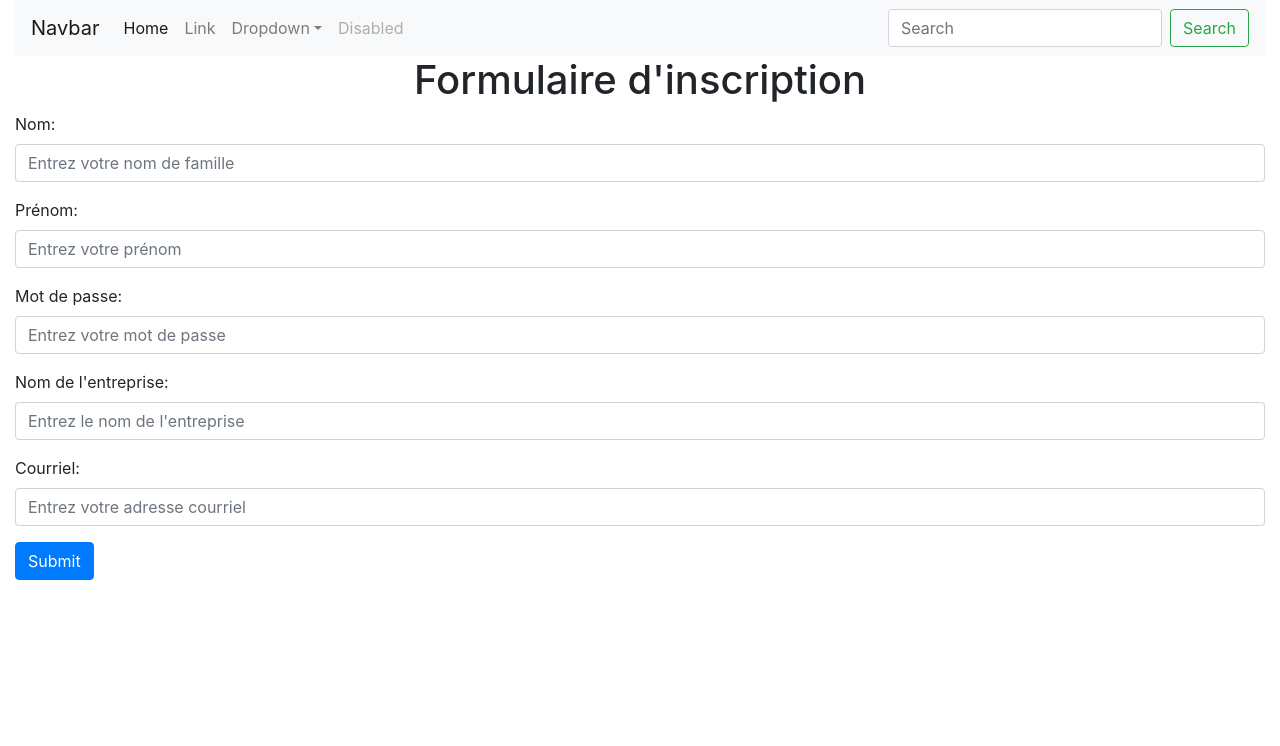
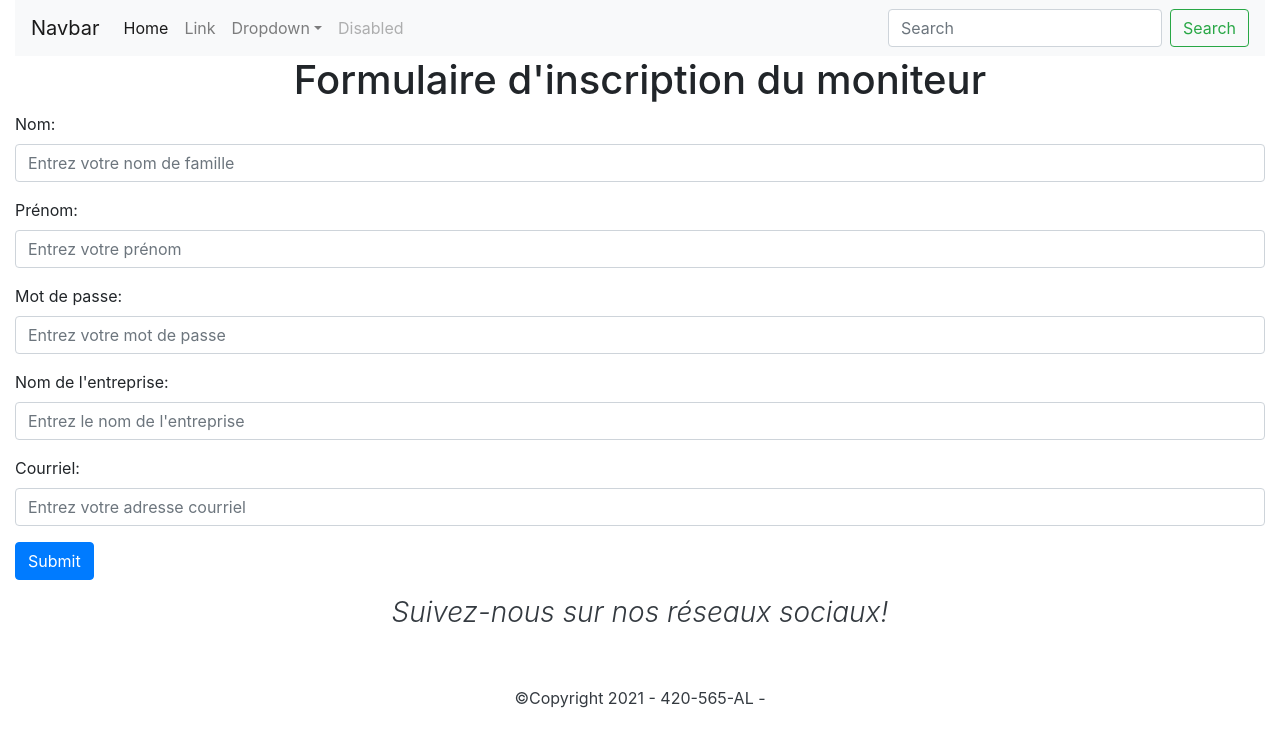
Before and after one commit to NicolasH-L/420-565-A21_ProjetIntegre_Equipe2, a React (Create React App) app in the folder Projet_Integre_Equipe2/src/main/resources/projet_integre_equipe2/: page / in a window 1280 px wide. Shown: the top 746 px of the page. Built offline with nearby package versions, Linux system fonts and the light colour scheme.

Commit message:
Ajout du footer

```diff
--- a/Projet_Integre_Equipe2/src/main/resources/projet_integre_equipe2/src/App.js
+++ b/Projet_Integre_Equipe2/src/main/resources/projet_integre_equipe2/src/App.js
@@ -2,12 +2,14 @@ import './App.css';
 import MonitorRegistration from './components/MonitorRegistration';
 import NavbarHead from './components/NavbarHead';
 import StudentRegistration from './components/StudentRegistration';
+import Footer from './components/Footer';
 
 function App() {
   return (
     <div class="container-fluid">
       <NavbarHead/>
       <MonitorRegistration/>
+      <Footer/>
     </div>
   );
 }
--- /dev/null
+++ b/Projet_Integre_Equipe2/src/main/resources/projet_integre_equipe2/src/components/Footer.js
@@ -0,0 +1,21 @@
+import React from 'react'
+
+const Footer = () => {
+    return (
+        <footer className="Footer">
+            <div className="container">
+                <div className="row">
+                    <div className="col text-center">
+                        <h3 className="text-dark font-weight-light font-italic p-3 mb-3">Suivez-nous sur nos réseaux sociaux!</h3>
+                        <div>
+                            <p className="text-dark py-4 m-0">&copy;Copyright 2021 - 420-565-AL -
+                            </p>
+                        </div>
+                    </div>
+                </div>
+            </div>
+        </footer>
+    )
+}
+
+export default Footer
--- a/Projet_Integre_Equipe2/src/main/resources/projet_integre_equipe2/src/components/MonitorRegistration.js
+++ b/Projet_Integre_Equipe2/src/main/resources/projet_integre_equipe2/src/components/MonitorRegistration.js
@@ -16,7 +16,7 @@ const MonitorRegistration = () =>{
     return (
         <>
             <form onSubmit={onSubmit}>
-                <h1 className="text-center">Formulaire d'inscription</h1>
+                <h1 className="text-center">Formulaire d'inscription du moniteur</h1>
                 <div class="form-group">
                     <label for="lastName">Nom: </label>
                     <input type="text" class="form-control" id="lastName" placeholder="Entrez votre nom de famille" onChange={(e) => setMonitor({...monitor, lastName:e.target.value})}/>
```
